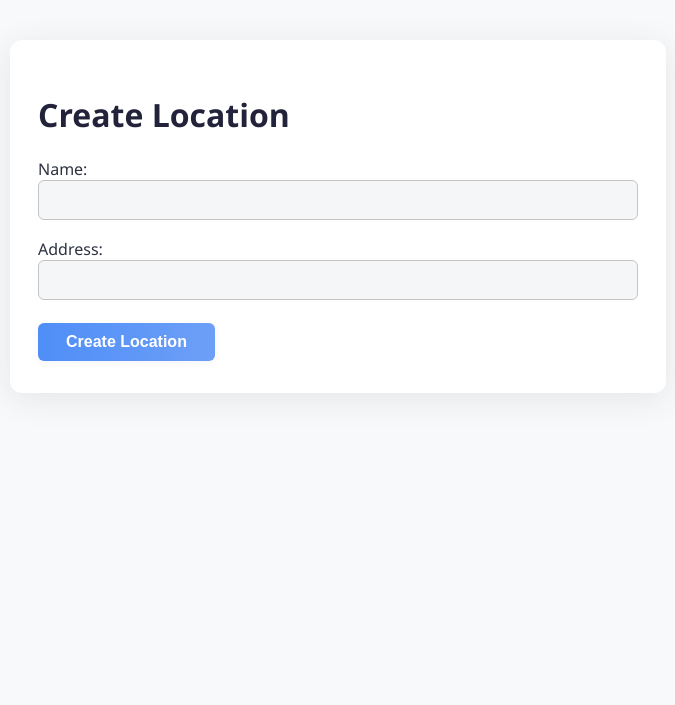
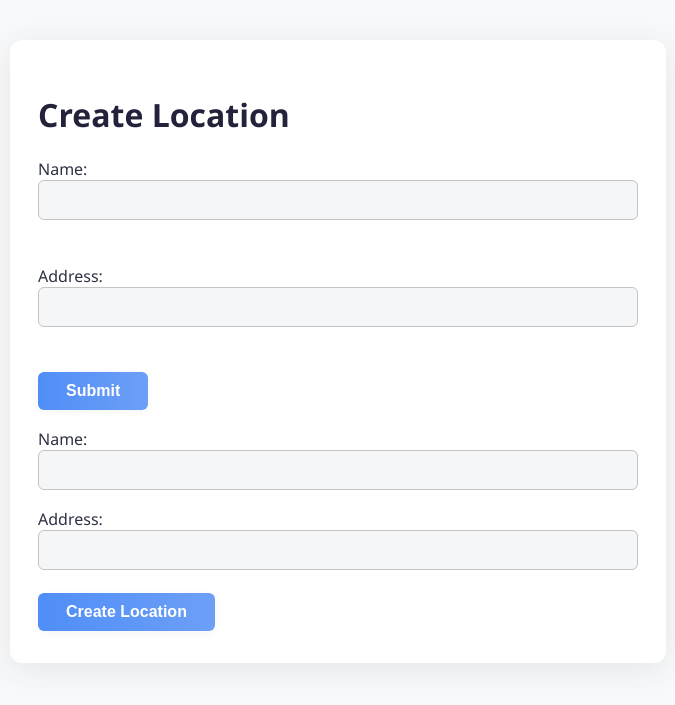
Before and after one commit to ptempier/small_inventory_manager, a Flask app: page /create_location in a window 1280 px wide. Shown: the top 705 px of the page, without its empty margins (302-977 px from the left). Run offline with Flask 3, Linux system fonts and the light colour scheme.

Commit message:
Refactor location management by creating a partial template

```diff
--- /dev/null
+++ b/templates/_location_form.html
@@ -0,0 +1,6 @@
+<!-- _location_form.html -->
+<form method="post">
+    <label>Name: <input type="text" name="name" required></label><br>
+    <label>Address: <input type="text" name="address" required></label><br>
+    <button type="submit">Submit</button>
+</form>
--- a/templates/create_location.html
+++ b/templates/create_location.html
@@ -7,6 +7,7 @@
 <body>
     <div class="container">
         <h1>Create Location</h1>
+{% include '_location_form.html' %}
         {% if message %}<p class="success">{{ message }}</p>{% endif %}
         <form method="post">
             <label>Name: <input type="text" name="name" required></label>
--- a/templates/edit_location.html
+++ b/templates/edit_location.html
@@ -6,6 +6,7 @@
     <title>Edit Location</title>
 </head>
 <body>
+{% include '_location_form.html' %}
     <h1>Edit Location</h1>
     <form method="post" action="{{ url_for('create_location.edit_location', location_id=location.id) }}">
         <label>Name: <input type="text" name="name" value="{{ location.name }}"></label><br>
```
